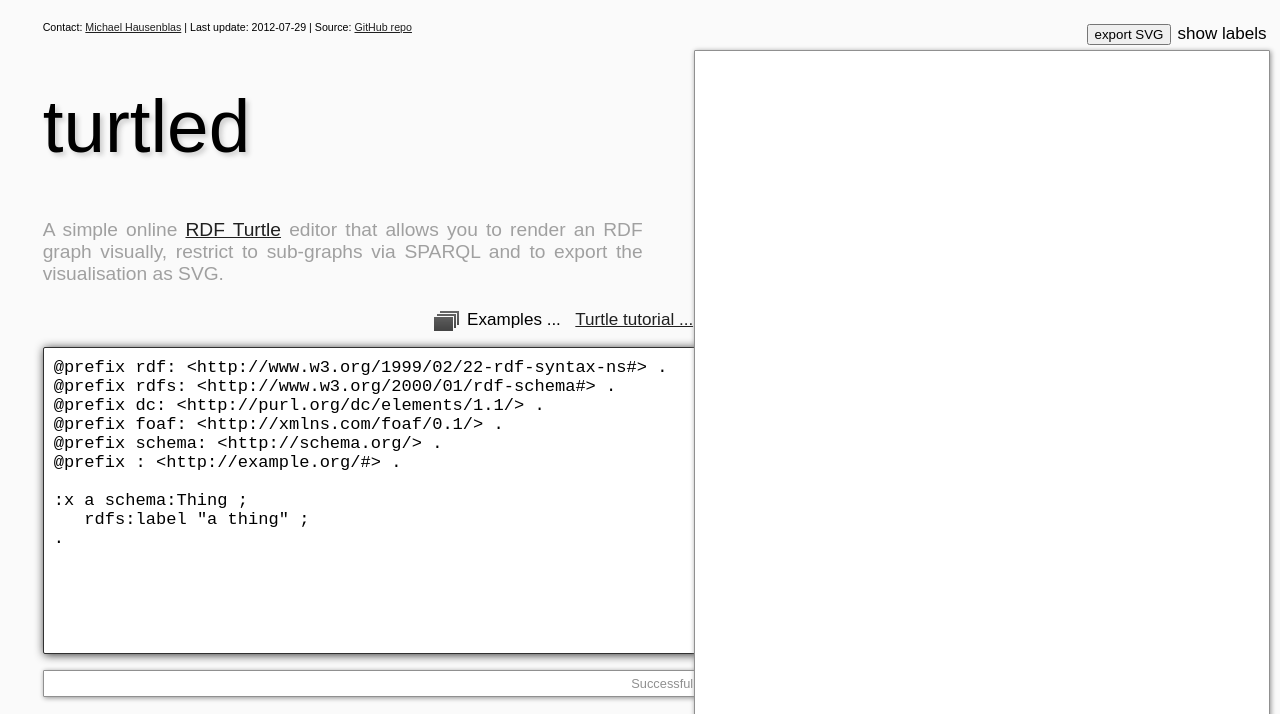
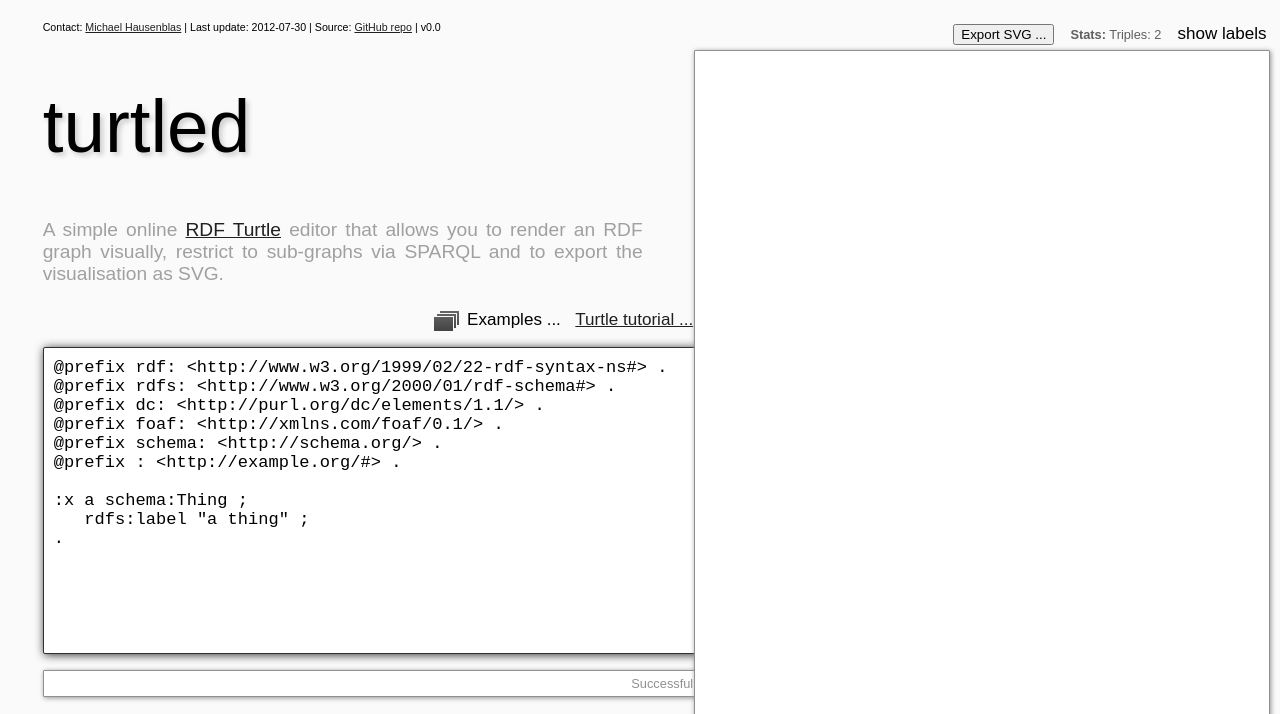
Before and after one commit to mhausenblas/turtled, a plain HTML site: page index.html in a window 1280 px wide. Both pictures are taken after a click on the button "Visualise!". Shown: the top 714 px of the page. Drawn offline with Linux system fonts and the light colour scheme; a web font is replaced by a local one.

Commit message:
init basic stats

```diff
--- a/index.html
+++ b/index.html
@@ -8,8 +8,9 @@
 <body>
 	<div id="info">
 		Contact: <a href="http://github.com/mhausenblas/">Michael Hausenblas</a> |
-		Last update: 2012-07-29 |
-		Source: <a href="http://github.com/mhausenblas/turtled">GitHub repo</a>
+		Last update: 2012-07-30 |
+		Source: <a href="http://github.com/mhausenblas/turtled">GitHub repo</a> |
+		v0.0
 	</div>
 	<div id="top">
 		<h1>turtled</h1>
@@ -68,9 +69,9 @@ WHERE {
 		</div>
 	</div>
 	<div id="out-support">
-		<button id="svgexport">export SVG</button>
+		<button id="svgexport">Export SVG ...</button>
+		<span id="stats"></span>
 		<span class="ctrl-item" id="labels" title="click to show/hide labels">show labels</span>
-
 	</div>
 	<div id="out"></div>
 	<div id="ack">
--- a/style.css
+++ b/style.css
@@ -59,6 +59,12 @@ img {
 #in-support {
 	text-align: right;
 	margin: 0 0 10px 0;
+}
+
+#stats {
+	padding: 0 10px 0 10px;
+	font-size: 60%;
+	color: #606060;
 }
 
 #labels {
--- a/turtled.js
+++ b/turtled.js
@@ -4,6 +4,7 @@ var turtledstorage = window.localStorage;
 var MAX_ENTRIES = 10;
 var entrycntr = 0;
 var labelsvis = false;
+var gstats = { numtriples : 0 ,  numclasses : 0 };
 
 var ex1 = '@prefix rdfs: <http://www.w3.org/2000/01/rdf-schema#> .\n\
 @prefix foaf: <http://xmlns.com/foaf/0.1/> .\n\
@@ -117,6 +118,7 @@ $(document).ready(function(){
 			// try parsing the user-supplied input and if successful, build the graph and render it
 			store.load("text/turtle", tinput, function(success, results) {
 				if(success){
+					gstats.numtriples = results;
 					status("Valid RDF Turtle. Loaded <strong>" + results + "</strong> triples.");
 					if($("#restrictions").is(":visible")){
 						applyRestriction(store, $("#sinput").val());
@@ -127,6 +129,8 @@ $(document).ready(function(){
 					$("#out").show("");
 					renderGraph("out");
 					$("#out-support").show();
+					// @@TODO: count distinct subjects, classes, properties
+					$("#stats").html("<strong>Stats:</strong> Triples: " + gstats.numtriples );
 
 				}
 				else {
```
